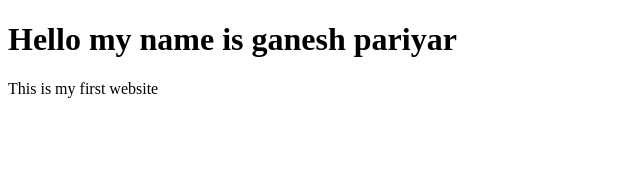
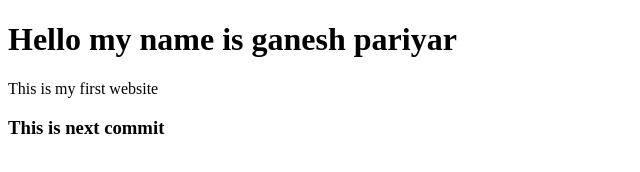
Before and after one commit to ganeshpariyar99/firstWeb, a plain HTML site: page index.html in a window 1280 px wide. Shown: the whole page, without its empty margins (0-640 px from the left). Drawn offline with Linux system fonts and the light colour scheme.

Commit message:
this is my second commit

```diff
--- a/index.html
+++ b/index.html
@@ -8,6 +8,6 @@
 <body>
     <h1>Hello my name is ganesh pariyar</h1>
     <p>This is my first website</p>
-
+    <h3>This is next commit</h3>
 </body>
 </html>
```
